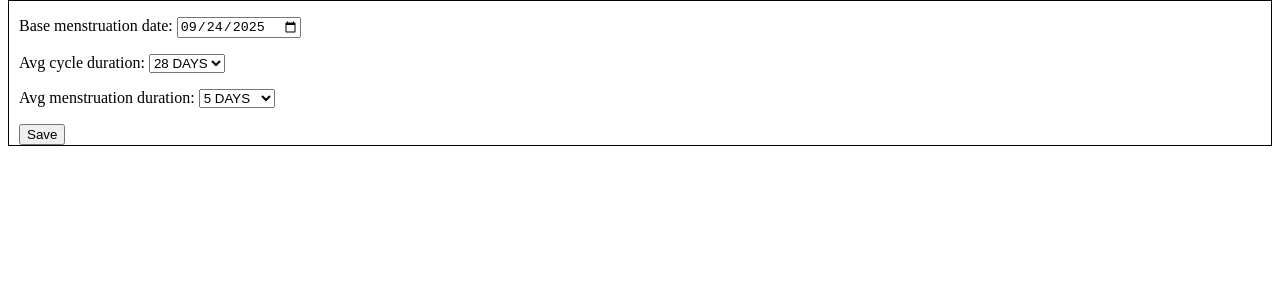
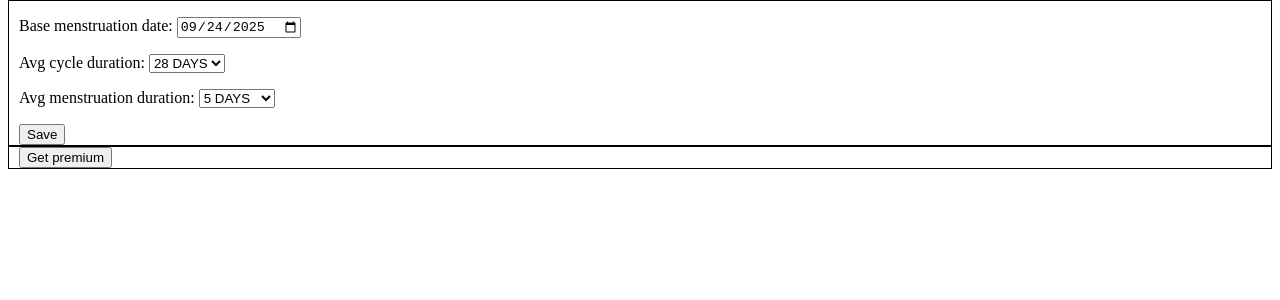
Before and after one commit to Grocery4/FlorCycle, a Django app: template project/dashboard/templates/dashboard/settings.html in a window 1280 px wide. Shown: the part 26-326 px from the top of the page. Run offline with Django 5.2, Linux system fonts and the light colour scheme; the template is opened without the code that fills it: values named after a table or form of the project are taken from there, others are empty.

Commit message:
added premium section in settings. to-be-implemented

```diff
--- a/project/dashboard/static/dashboard/css/settings.css
+++ b/project/dashboard/static/dashboard/css/settings.css
@@ -1,4 +1,4 @@
-.cycle-details {
+.settings-wrapper > div {
     border: 1px solid black;
     padding: 0 10px;
 }
--- a/project/dashboard/templates/dashboard/settings.html
+++ b/project/dashboard/templates/dashboard/settings.html
@@ -4,6 +4,7 @@
 {% block extra_head %}<link rel="stylesheet" href={% static "dashboard/css/settings.css" %}>{% endblock extra_head %}
 {% block title %}Settings{% endblock title %}
 {% block content %}
+    <div class="settings-wrapper">
         <div class="cycle-details">
             <form method='post'>
                 {% csrf_token %}
@@ -12,4 +13,13 @@
             </form>
         </div>
 
+        <div class="premium-form">
+            {% if not user.userprofile.is_premium %}
+                <button>Get premium</button>
+            {% else %}
+                You're premium!
+            {% endif %}
+        </div>
+    </div>
+
 {% endblock content %}
```
Lines whose indentation alone changed are shown as unchanged.
